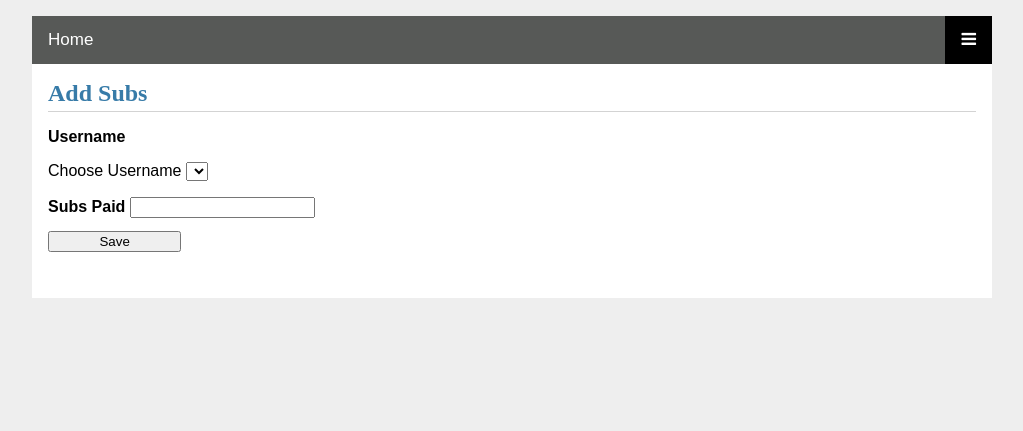
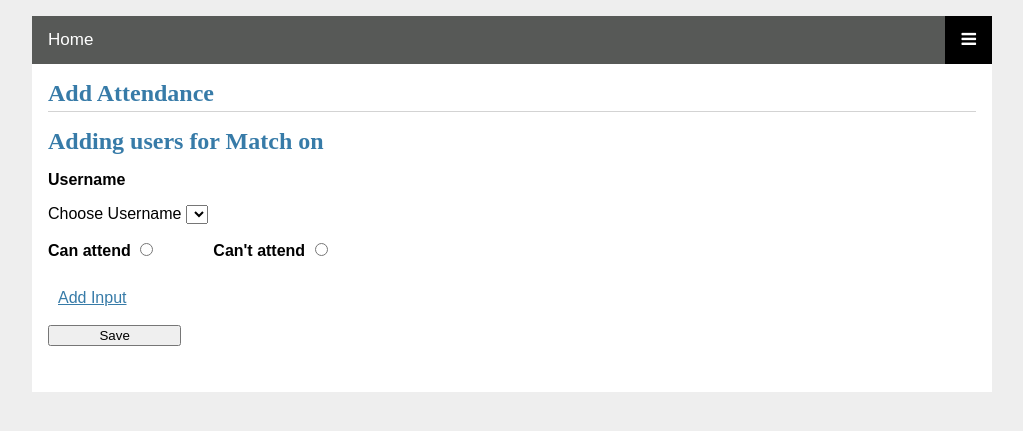
Before and after one commit to Wibbler67/wildcats-flask, a Flask app: template templates/admin/admin_attendance.html in a window 1280 px wide. Shown: the top 431 px of the page, without its empty margins (128-1151 px from the left). Run offline with Flask 2, Linux system fonts and the light colour scheme; the template is opened without the code that fills it, so the values that code supplies are empty; parts of the project's set-up code (start-up, migrations or seed data) failed here and were passed over; some libraries are stand-ins or nearby versions.

Commit message:
some css changes and groundwork for dynamic admin attendance

```diff
--- a/static/style.css
+++ b/static/style.css
@@ -217,3 +217,21 @@
     margin-left: 10px;
     vertical-align: text-bottom;
 }
+
+@media only screen and (max-width: 600px) {
+
+  .radio_div {
+    display: grid;
+    grid-template-columns: 1.25fr 1.25fr 2fr;
+    text-align: center;
+    margin 0px;
+    gap: 1rem;
+  }
+}
+
+.radio_div {
+  display: grid;
+  grid-template-columns: 1.25fr 1.25fr 5fr;
+  margin 0px;
+  gap: 1rem;
+}
--- a/templates/admin/admin_attendance.html
+++ b/templates/admin/admin_attendance.html
@@ -1,26 +1,55 @@
 {% extends 'base.html' %}
 
 {% block header %}
-<h1>{% block title %}Add Subs{% endblock %}</h1>
+<h1>{% block title %}Add Attendance{% endblock %}</h1>
+<script src="https://ajax.googleapis.com/ajax/libs/jquery/2.1.3/jquery.min.js"></script>
 {% endblock %}
 
 {% block content %}
+<h1>Adding users for Match on {{ fixture['fixture_date'] }}</h1>
   <form method="post">
-    <div>
+    <div class="input-wrapper">
       <label for="username">Username</label>
       <p>Choose Username
-        <select name="username" required>
+        <select name="username[]" required>
           {% for user in users %}
             <option value="{{ user['username'] }}" id="username">{{ user['username'] }}</option>
           {% endfor %}
         </select>
       </p>
-      {% for user in user_attendance %}
-        <p>{{ user['username'] }}</p>
-      {% endfor %}
-      <label for="subs_paid">Subs Paid</label>
-      <input type="number" name="subs_paid" id="subs_paid" value="{{ request.form['subs_paid'] }}" required>
+      <div class="radio_div" id="confirmation[]">
+        <div>
+          <label for="yes_confirmation">Can attend</label>
+          <input type="radio" value="yes" name="confirmation[]" id="yes_confirmation">
+        </div>
+        <div>
+          <label for="no_confirmation">Can't attend</label>
+          <input type="radio" value="no" name="confirmation[]" id="no_confirmation">
+        </div>
+      </div>
+      <a href="javascript:void(0);" class="add-input" title="Add input">Add Input</a>
     </div>
+    <hr>
     <input type="submit" value="Save">
   </form>
+<!--<script>-->
+<!--$(document).ready(function(){-->
+<!--    var max_input_fields = 10;-->
+<!--    var add_input = $('.add-input');-->
+<!--    var input_wrapper = $('.input-wrapper');-->
+<!--    var new_input = '<div><label for="username">Username</label><p>Choose Username<select name="username[]" required>{% for user in users %}<option value="{{ user['username'] }}" id="username">{{ user["username"] }}</option>{% endfor %}</select></p><div class="radio_div" id="confirmation[]"><div><p>Can attend</p><input type="radio" value="yes" name="confirmation[]"></div><div><p>Can't attend</p><input type="radio" value="no" name="confirmation[]"></div></div><a href="javascript:void(0);" class="remove-input" title="Remove input">Remove an input</a></div>';-->
+<!--    var add_input_count = 1;-->
+<!--    $(add_input).click(function(){-->
+<!--        if(add_input_count < max_input_fields){-->
+<!--            add_input_count++;-->
+<!--            $(input_wrapper).append(new_input);-->
+<!--        }-->
+<!--    });-->
+<!--    $(input_wrapper).on('click', '.remove-input', function(e){-->
+<!--        e.preventDefault();-->
+<!--        $(this).parent('div').remove();-->
+<!--        add_input_count&#45;&#45;;-->
+<!--    });-->
+<!--});-->
+<!--</script>-->
 {% endblock %}
--- a/templates/fixtures/fixtures.html
+++ b/templates/fixtures/fixtures.html
@@ -45,7 +45,7 @@
           <a class="action" href="{{ url_for('attendance.get_fixture_attendance', id=fixture['id']) }}">View Attendees</a>
         {% endif %}
         {% if g.user['is_admin'] == 1 %}
-          <a class="action" href="{{ url_for('subs.add_player_subs', id=fixture['id']) }}">Register Player Subs</a>
+          <a class="action" href="{{ url_for('admin.add_player_subs', id=fixture['id']) }}">Register Player Subs</a>
         {% endif %}
       </body>
     </article>
```
Also changed, not shown: app_blueprint/admin.py (+107 -4 lines), app_blueprint/subs.py (+0 -42 lines), templates/admin/index.html (+5 -2 lines), templates/attendance/edit.html (+14 -5 lines), templates/admin/admin-register-subs.html (renamed from templates/subs/admin-register-subs.html).
